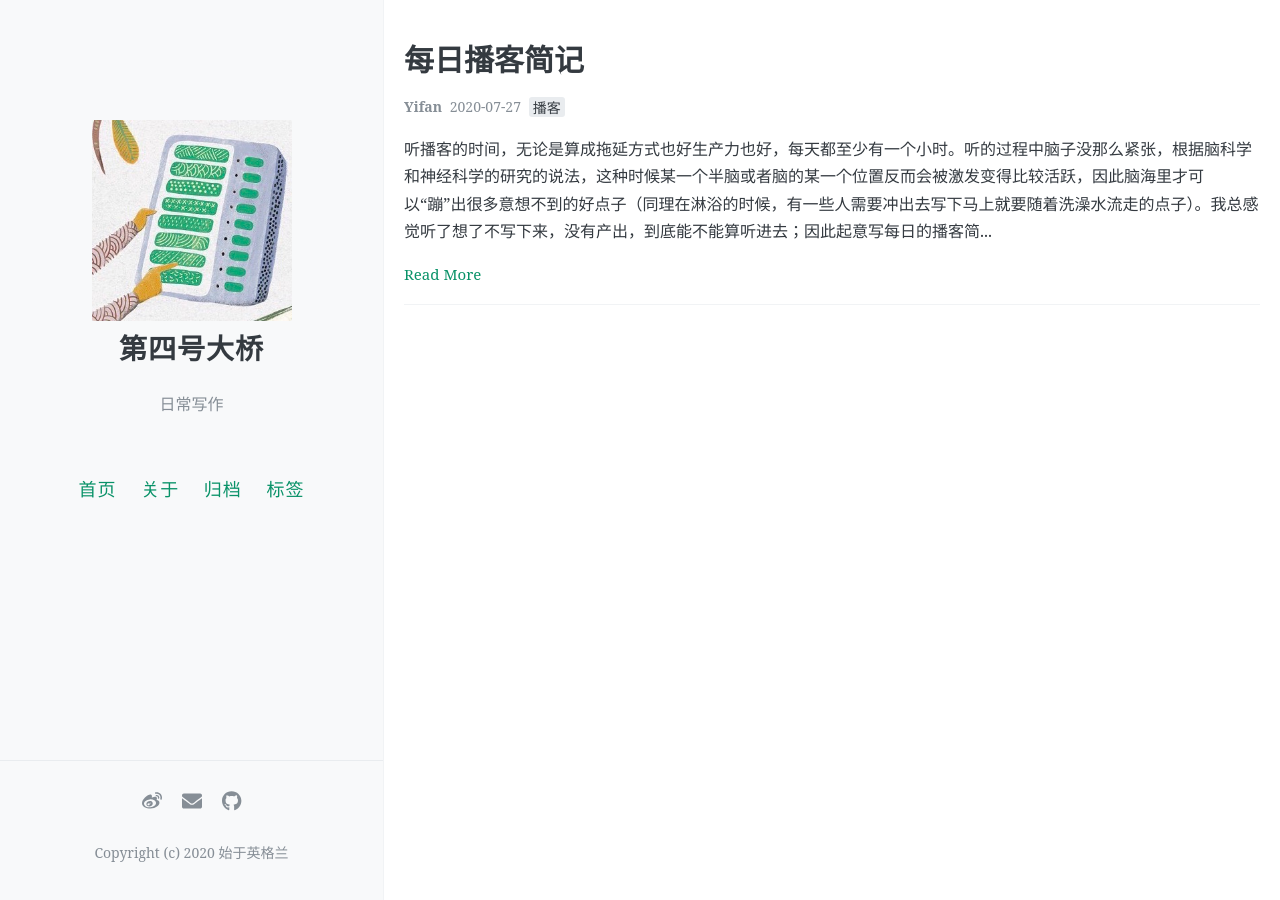
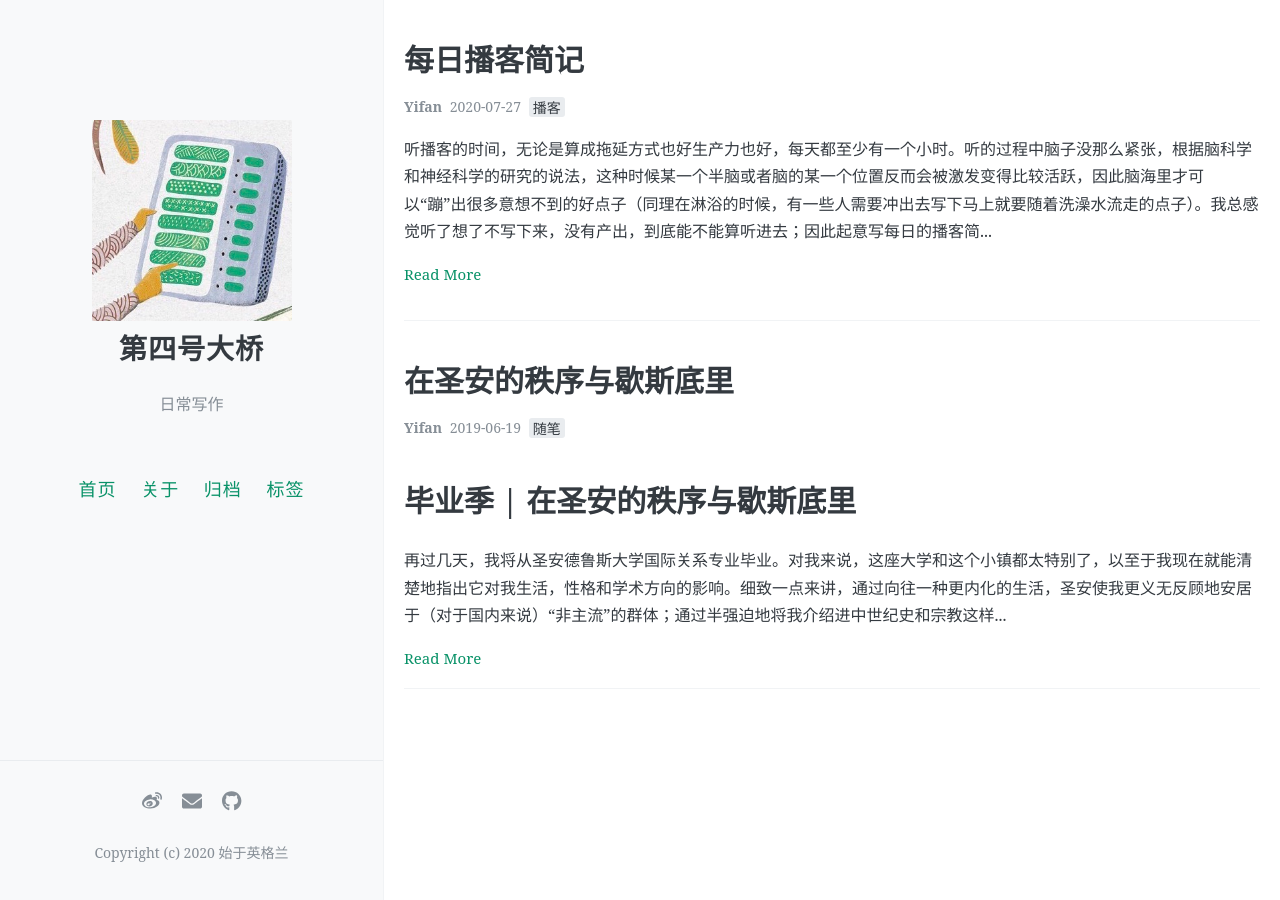
Before and after one commit to yifan0111/gincredible, a Jekyll site: the page built from index.html, in a window 1280 px wide. Built offline with Jekyll 4.4.1, drawn with Linux system fonts in a browser that asks for light colours; the list of posts is cut into pages by our own code; comment, search, counter and statistics services are not loaded.

Commit message:
Update and rename st-andrews graduation.md to 2019-06-19-st-andrews graduation.md

```diff
--- a/_posts/st-andrews graduation.md
+++ b/_posts/2019-06-19-st-andrews graduation.md
@@ -1,3 +1,11 @@
+---
+layout: post
+title: "在圣安的秩序与歇斯底里"
+date:   2019-06-19
+tags: [随笔]
+comments: true
+author: Yifan
+---
 # 毕业季 | 在圣安的秩序与歇斯底里
 
 再过几天，我将从圣安德鲁斯大学国际关系专业毕业。对我来说，这座大学和这个小镇都太特别了，以至于我现在就能清楚地指出它对我生活，性格和学术方向的影响。细致一点来讲，通过向往一种更内化的生活，圣安使我更义无反顾地安居于（对于国内来说）“非主流”的群体；通过半强迫地将我介绍进中世纪史和宗教这样的世界，它在无情揭开我无知的一面的同时又慷慨地引导我进入了新的世界，其结果就是，我的毕业论文和接下来在亚非学院的专业方向，是大一入学时候从未想过的。通过将我安置在横纵不超过半小时步行距离的镇子里，我的生活方式，人际交往和日常安排都发生了极大的改变。从一开始的极致的孤独，到走在路上感到由衷的泰然和快乐，这个过程虽然花了不短的时间，但现在看来，这些时间花在了必须要经历的成长上面。圣安在这个过程里，保护了我也刺激了我。
```
